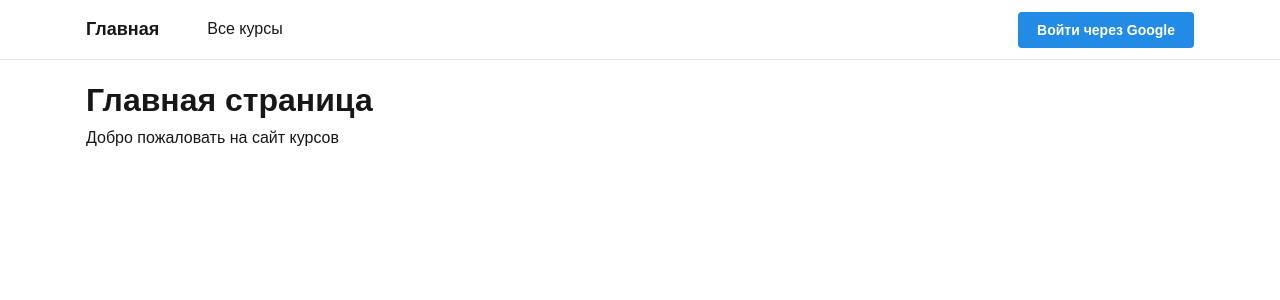
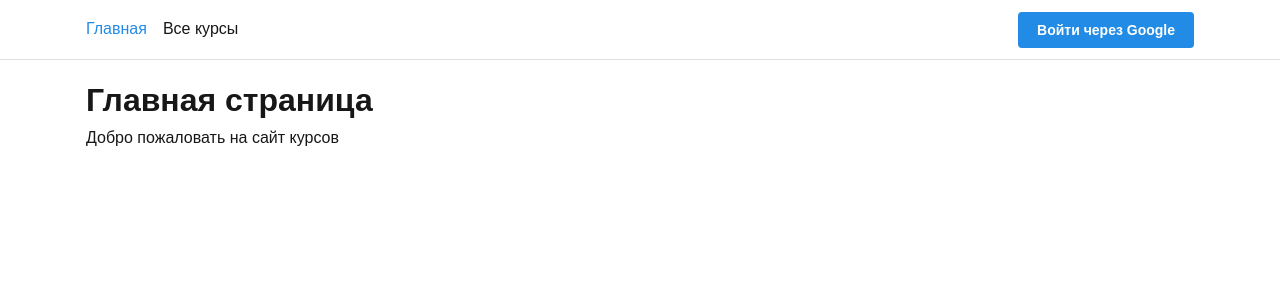
Before and after one commit to prot-alx/upskillhub, a Next.js app: page / in a window 1280 px wide. Shown: the top 300 px of the page. Built offline with nearby package versions, Linux system fonts and the light colour scheme; no server answers.

Commit message:
base navigation + routing + adaptive

```diff
--- a/src/components/layout/AppHeader.tsx
+++ b/src/components/layout/AppHeader.tsx
@@ -1,82 +1,45 @@
 // components/layout/AppHeader.tsx
 "use client";
 
-import Link from "next/link";
-import { usePathname } from "next/navigation";
-import { Group, Burger, Avatar, Text, Container } from "@mantine/core";
+import { Group, Burger, Text, Container, Avatar } from "@mantine/core";
 import { useSession } from "next-auth/react";
 import GoogleLoginLogoutButton from "@/features/auth/GoogleLoginLogoutButton";
 import { mainNavLinks } from "@/config/navigation";
+import NavLinksList from "./NavLinksList";
 
 interface AppHeaderProps {
-  isDashboardPage: boolean;
-  navbarOpened: boolean;
-  setNavbarOpened: (opened: boolean) => void;
-  mobileMenuOpened: boolean;
-  setMobileMenuOpened: (opened: boolean) => void;
+  sidebarOpened: boolean;
+  setSidebarOpened: (opened: boolean) => void;
+  showSidebar: boolean;
 }
 
 export default function AppHeader({
-  isDashboardPage,
-  navbarOpened,
-  setNavbarOpened,
-  mobileMenuOpened,
-  setMobileMenuOpened,
+  sidebarOpened,
+  setSidebarOpened,
+  showSidebar,
 }: Readonly<AppHeaderProps>) {
   const { data: session, status } = useSession();
-  const pathname = usePathname();
 
   return (
     <Container size="lg" h="100%">
       <Group h="100%" justify="space-between">
         <Group>
-          {/* Бургер для бокового меню dashboard */}
-          {isDashboardPage && (
+          {/* Бургер меню только для авторизованных пользователей */}
+          {showSidebar && (
             <Burger
-              opened={navbarOpened}
-              onClick={() => setNavbarOpened(!navbarOpened)}
+              opened={sidebarOpened}
+              onClick={() => setSidebarOpened(!sidebarOpened)}
               size="sm"
               hiddenFrom="sm"
             />
           )}
 
-          {/* Бургер для основного меню (на мобильных) */}
-          {!isDashboardPage && (
-            <Burger
-              opened={mobileMenuOpened}
-              onClick={() => setMobileMenuOpened(!mobileMenuOpened)}
-              size="sm"
-              hiddenFrom="sm"
-            />
-          )}
-
-          <Link href="/" style={{ textDecoration: "none", color: "inherit" }}>
-            <Text fw={700} size="lg">
-              Главная
-            </Text>
-          </Link>
-
-          {/* Основная навигация - видна только на десктопах */}
-          <Group ml="xl" gap="md" visibleFrom="sm">
-            {mainNavLinks.map(
-              ({ href, label, authRequired }) =>
-                (!authRequired || status === "authenticated") && (
-                  <Link
-                    key={href}
-                    href={href}
-                    style={{ textDecoration: "none" }}
-                  >
-                    <Text
-                      component="span"
-                      c={pathname?.startsWith(href) ? "blue" : undefined}
-                      fw={pathname?.startsWith(href) ? 600 : 400}
-                    >
-                      {label}
-                    </Text>
-                  </Link>
-                )
-            )}
-          </Group>
+          {/* Основная навигация */}
+          <NavLinksList
+            links={mainNavLinks}
+            linkComponent="text-link"
+            onLinkClick={() => {}}
+          />
         </Group>
 
         <Group>
--- a/src/components/layout/ClientAppLayout.tsx
+++ b/src/components/layout/ClientAppLayout.tsx
@@ -1,57 +1,42 @@
-// components/layout/ClientAppLayout.tsx
 "use client";
-import { useState, useEffect } from "react";
+
+import { useState, useEffect, useMemo } from "react";
 import { usePathname, useRouter } from "next/navigation";
 import { AppShell, Container, Center, Loader, Text } from "@mantine/core";
-import { useSession } from "next-auth/react"; // Возвращаем импорт
+import { useSession } from "next-auth/react";
 import AppHeader from "@/components/layout/AppHeader";
 import DashboardSidebar from "@/components/layout/DashboardSidebar";
-import MobileMenu from "@/components/layout/MobileMenu";
 
 export default function ClientAppLayout({
   children,
 }: Readonly<{ children: React.ReactNode }>) {
-  const { status } = useSession(); // Возвращаем получение статуса
+  const { status } = useSession();
   const pathname = usePathname();
   const router = useRouter();
 
-  // Состояния для мобильного меню и бокового меню
-  const [mobileMenuOpened, setMobileMenuOpened] = useState(false);
-  const [navbarOpened, setNavbarOpened] = useState(true);
+  const [sidebarOpened, setSidebarOpened] = useState(true);
 
-  // Определяем, находимся ли мы на странице dashboard
-  const isDashboardPage = pathname?.startsWith("/dashboard") || false;
+  // потом перенести состояние в стейт менеджер
+  const isDashboardPage = useMemo(() => pathname?.startsWith("/dashboard"), [pathname]);
 
-  // Редирект неавторизованных с dashboard
   useEffect(() => {
-    if (isDashboardPage && status === "unauthenticated") {
-      router.push("/");
+    if (status === "unauthenticated" && isDashboardPage) {
+      router.replace("/");
     }
-  }, [isDashboardPage, status, router]);
+  }, [status, isDashboardPage, router]);
 
-  // Сбрасываем состояние мобильного меню при изменении пути
-  useEffect(() => {
-    setMobileMenuOpened(false);
-  }, [pathname]);
+  const showSidebar = status === "authenticated";
 
-  // Определяем, нужно ли показывать sidebar
-  // Важно: показываем только если на dashboard И пользователь авторизован
-  const showSidebar = isDashboardPage && status === "authenticated";
-
-  // Показываем индикатор загрузки для dashboard, пока проверяется статус
   if (isDashboardPage && status === "loading") {
     return (
       <AppShell header={{ height: 60 }} padding="md">
         <AppShell.Header>
           <AppHeader
-            isDashboardPage={isDashboardPage}
-            navbarOpened={navbarOpened}
-            setNavbarOpened={setNavbarOpened}
-            mobileMenuOpened={mobileMenuOpened}
-            setMobileMenuOpened={setMobileMenuOpened}
+            sidebarOpened={sidebarOpened}
+            setSidebarOpened={setSidebarOpened}
+            showSidebar={showSidebar}
           />
         </AppShell.Header>
-
         <AppShell.Main>
           <Center style={{ height: "calc(100vh - 60px)" }}>
             <div style={{ textAlign: "center" }}>
@@ -71,8 +56,8 @@ export default function ClientAppLayout({
         width: 300,
         breakpoint: "sm",
         collapsed: {
-          desktop: !showSidebar, // Изменено: показываем только авторизованным
-          mobile: !showSidebar || !navbarOpened,
+          mobile: !showSidebar || !sidebarOpened,
+          desktop: !showSidebar,
         },
       }}
       padding="md"
@@ -80,24 +65,17 @@ export default function ClientAppLayout({
       {/* Хедер */}
       <AppShell.Header>
         <AppHeader
-          isDashboardPage={isDashboardPage}
-          navbarOpened={navbarOpened}
-          setNavbarOpened={setNavbarOpened}
-          mobileMenuOpened={mobileMenuOpened}
-          setMobileMenuOpened={setMobileMenuOpened}
+          sidebarOpened={sidebarOpened}
+          setSidebarOpened={setSidebarOpened}
+          showSidebar={showSidebar}
         />
       </AppShell.Header>
 
-      {/* Боковая панель для dashboard */}
-      <AppShell.Navbar p="md">
-        <AppShell.Section>
-          <DashboardSidebar onLinkClick={() => setNavbarOpened(false)} />
-        </AppShell.Section>
-      </AppShell.Navbar>
-
-      {/* Мобильное меню для основной навигации */}
-      {mobileMenuOpened && !isDashboardPage && (
-        <MobileMenu onLinkClick={() => setMobileMenuOpened(false)} />
+      {/* Боковая панель dashboard - только для авторизованных */}
+      {showSidebar && (
+        <AppShell.Navbar p="md">
+          <DashboardSidebar onLinkClick={() => setSidebarOpened(false)} />
+        </AppShell.Navbar>
       )}
 
       {/* Основное содержимое */}
--- a/src/components/layout/DashboardSidebar.tsx
+++ b/src/components/layout/DashboardSidebar.tsx
@@ -1,8 +1,6 @@
 "use client";
 
-import Link from "next/link";
-import { usePathname } from "next/navigation";
-import { NavLink, Text, Divider, Box } from "@mantine/core";
+import NavLinksList from "@/components/layout/NavLinksList";
 import { dashboardLinks } from "@/config/navigation";
 
 interface DashboardSidebarProps {
@@ -12,27 +10,11 @@ interface DashboardSidebarProps {
 export default function DashboardSidebar({
   onLinkClick,
 }: Readonly<DashboardSidebarProps>) {
-  const pathname = usePathname();
-
   return (
-    <>
-      <Text fw={500} size="sm" c="dimmed" mb="xs">
-        НАВИГАЦИЯ
-      </Text>
-
-      {dashboardLinks.map((item) => (
-        <Box key={item.href}>
-          {item.divider && <Divider my="sm" />}
-          <NavLink
-            component={Link}
-            href={item.href}
-            label={item.label}
-            active={pathname === item.href}
-            leftSection={<item.icon size="1rem" stroke={1.5} />}
-            onClick={onLinkClick}
-          />
-        </Box>
-      ))}
-    </>
+    <NavLinksList
+      links={dashboardLinks}
+      title="ЛИЧНЫЙ КАБИНЕТ"
+      onLinkClick={onLinkClick}
+    />
   );
 }
--- a/src/components/layout/MobileMenu.tsx
+++ b/src/components/layout/MobileMenu.tsx
@@ -26,8 +26,8 @@ export default function MobileMenu({ onLinkClick }: Readonly<MobileMenuProps>) {
       }}
     >
       {mainNavLinks.map(
-        ({ href, label, authRequired }) =>
-          (!authRequired || status === "authenticated") && (
+        ({ href, label }) =>
+          status === "authenticated" && (
             <Link
               key={href}
               href={href}
--- /dev/null
+++ b/src/components/layout/NavLinksList.tsx
@@ -0,0 +1,74 @@
+"use client";
+
+import Link from "next/link";
+import { usePathname } from "next/navigation";
+import { NavLink, Text, Box } from "@mantine/core";
+
+export interface NavLinkItem {
+  href: string;
+  label: string;
+  icon?: React.ElementType;
+}
+
+interface NavLinksListProps {
+  links: NavLinkItem[];
+  title?: string;
+  onLinkClick?: () => void;
+  linkComponent?: "nav-link" | "text-link";
+}
+
+export default function NavLinksList({
+  links,
+  title,
+  onLinkClick,
+  linkComponent = "nav-link",
+}: Readonly<NavLinksListProps>) {
+  const pathname = usePathname();
+
+  const isActive = (href: string) => {
+    if (href === "/dashboard") {
+      return pathname === "/dashboard";
+    }
+    return pathname === href || (href !== "/" && pathname?.startsWith(href));
+  };
+
+  return (
+    <>
+      {title && (
+        <Text fw={500} size="sm" c="dimmed" mb="xs">
+          {title}
+        </Text>
+      )}
+      {links.map((item) => (
+        <Box key={item.href}>
+          {linkComponent === "nav-link" ? (
+            <NavLink
+              component={Link}
+              href={item.href}
+              label={item.label}
+              active={isActive(item.href)}
+              leftSection={item.icon && <item.icon size="1rem" stroke={1.5} />}
+              onClick={onLinkClick}
+            />
+          ) : (
+            <Link
+              href={item.href}
+              onClick={onLinkClick}
+              style={{
+                textDecoration: "none",
+                display: "block",
+                padding: "8px 0",
+                fontWeight: isActive(item.href) ? 600 : 400,
+                color: isActive(item.href)
+                  ? "var(--mantine-color-blue-6)"
+                  : "inherit",
+              }}
+            >
+              <Text component="span">{item.label}</Text>
+            </Link>
+          )}
+        </Box>
+      ))}
+    </>
+  );
+}
```
Also changed, not shown: middleware.ts (+9 -2 lines), src/app/auth/page.tsx (+1 -12 lines), src/app/layout.tsx (+4 -5 lines), src/components/layout/MobileSidebar.tsx (added, +91 -0 lines), src/config/navigation.ts (+3 -5 lines).
